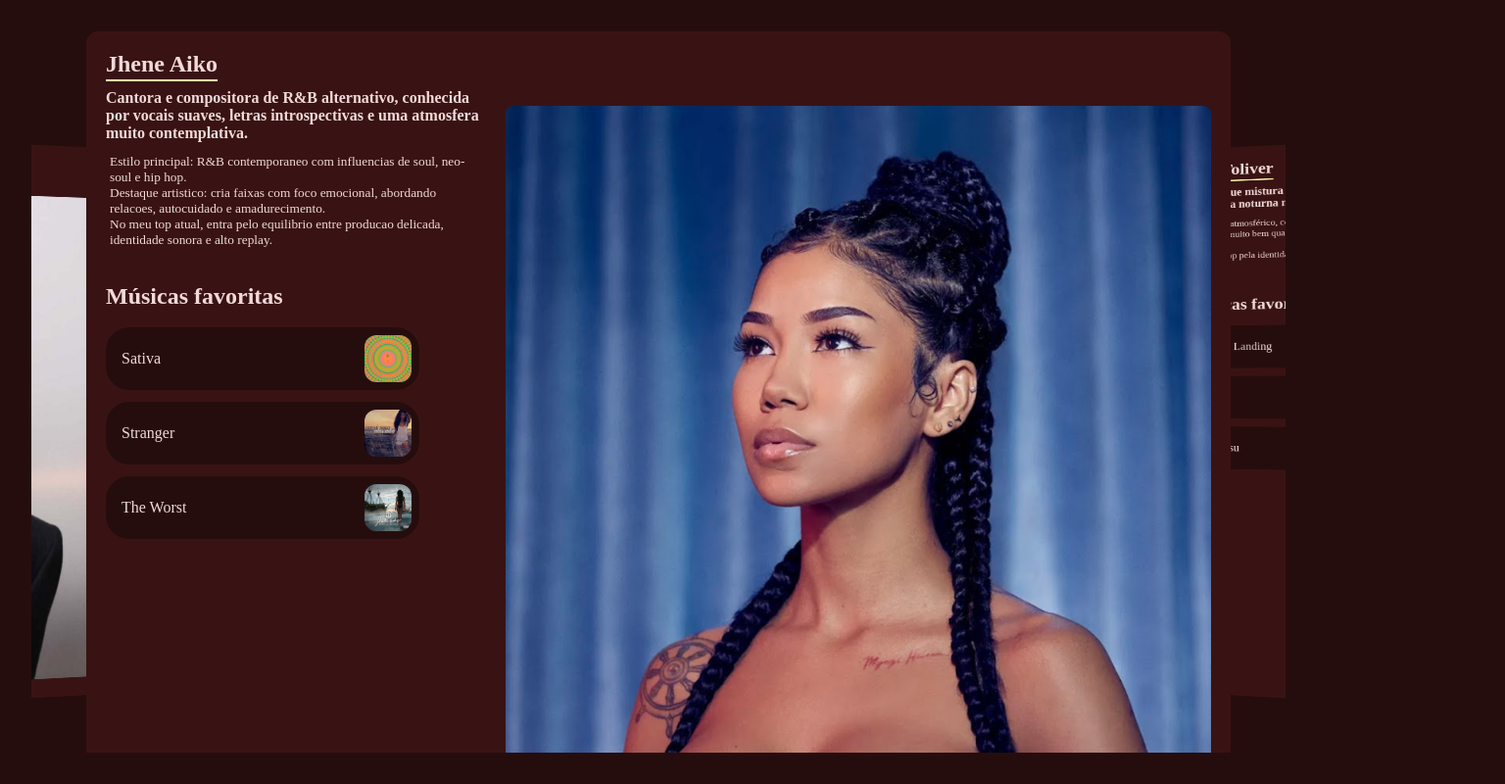
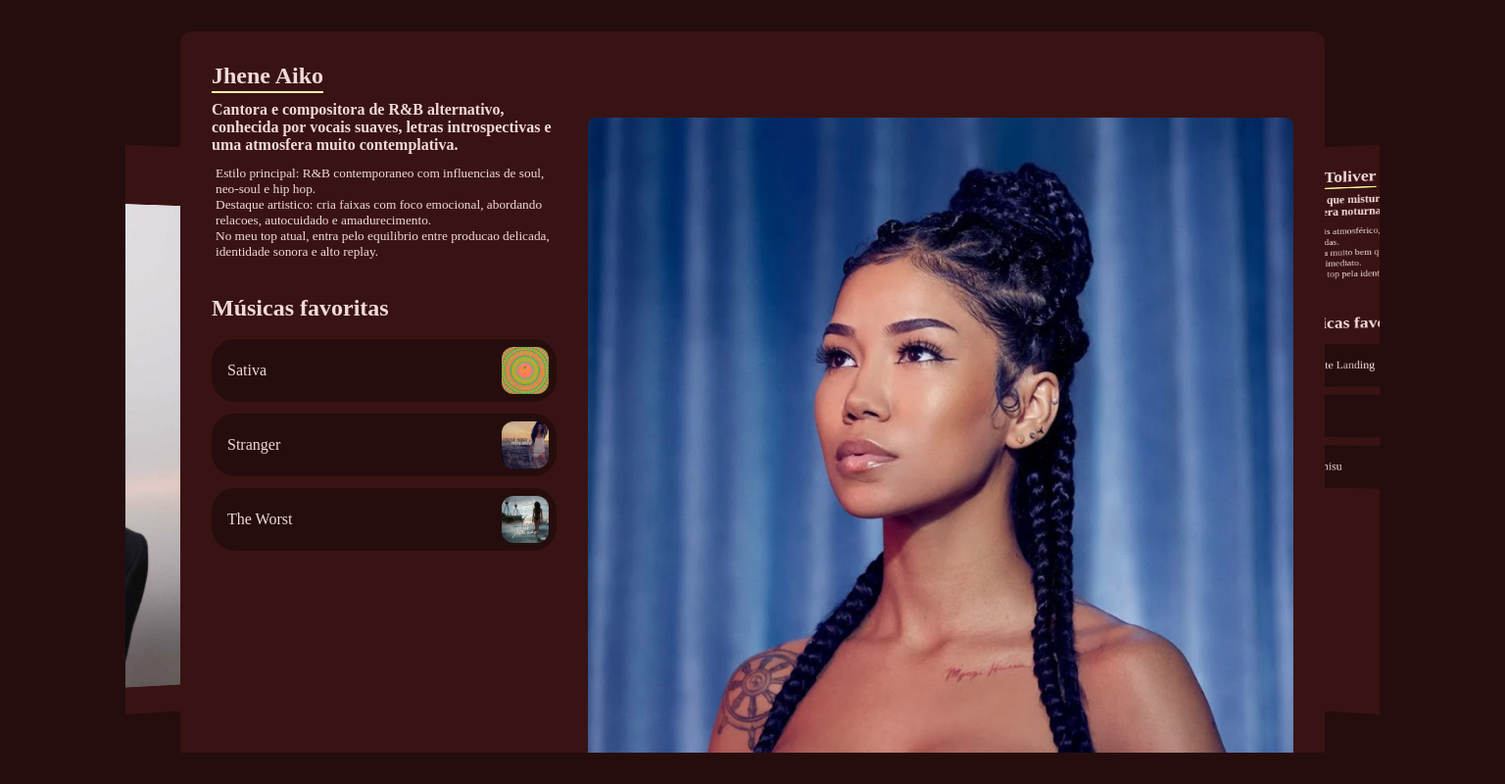
Before and after one commit to JhonTheDev/top10, a plain HTML site: page index.html in a window 1536 px wide. Shown: the whole page at 98% size. Drawn offline with Linux system fonts and the light colour scheme.

Commit message:
Refactor CSS styles and improve responsiveness

```diff
--- a/style.css
+++ b/style.css
@@ -54,7 +54,7 @@
 
 /* Artist image */
 .image-container {
-    padding-top: 56px;
+    padding-top: clamp(24px, 4vw, 56px);
     width: clamp(240px, 50vw + 1rem, 720px);
     overflow: hidden;
     border-radius: 12px;
@@ -109,7 +109,6 @@
     padding-bottom: 16px;
     padding-top: 32px;
     max-width: 320px;
-    max-height: 240px;
 }
 
 .card-list-section h1 {
@@ -242,13 +241,27 @@
     }
 }
 
+@media (min-width: 1400px) {
+    .card {
+        padding: 2rem;
+        gap: 2rem;
+    }
+
+    .card-list-section {
+        max-width: 420px;
+    }
+}
+
 /* Carousel scene */
 .stage {
     width: 100%;
-    height: 100vh;
+    min-height: 100vh;
     padding: 32px;
     overflow-x: hidden;
     border-radius: 16px;
+    display: flex;
+    align-items: center;
+    justify-content: center;
 }
 
 .carousel-viewport {
```
